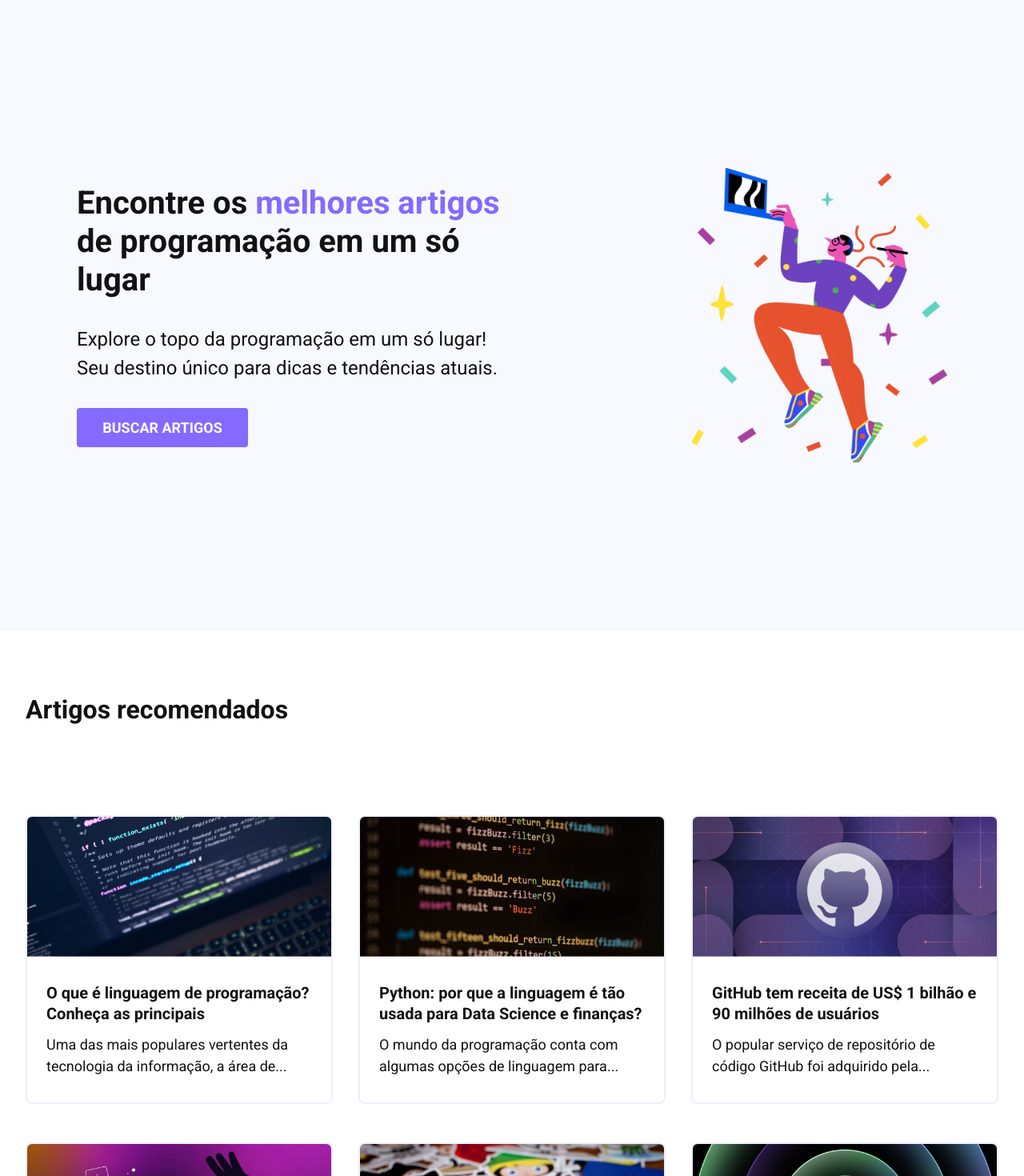
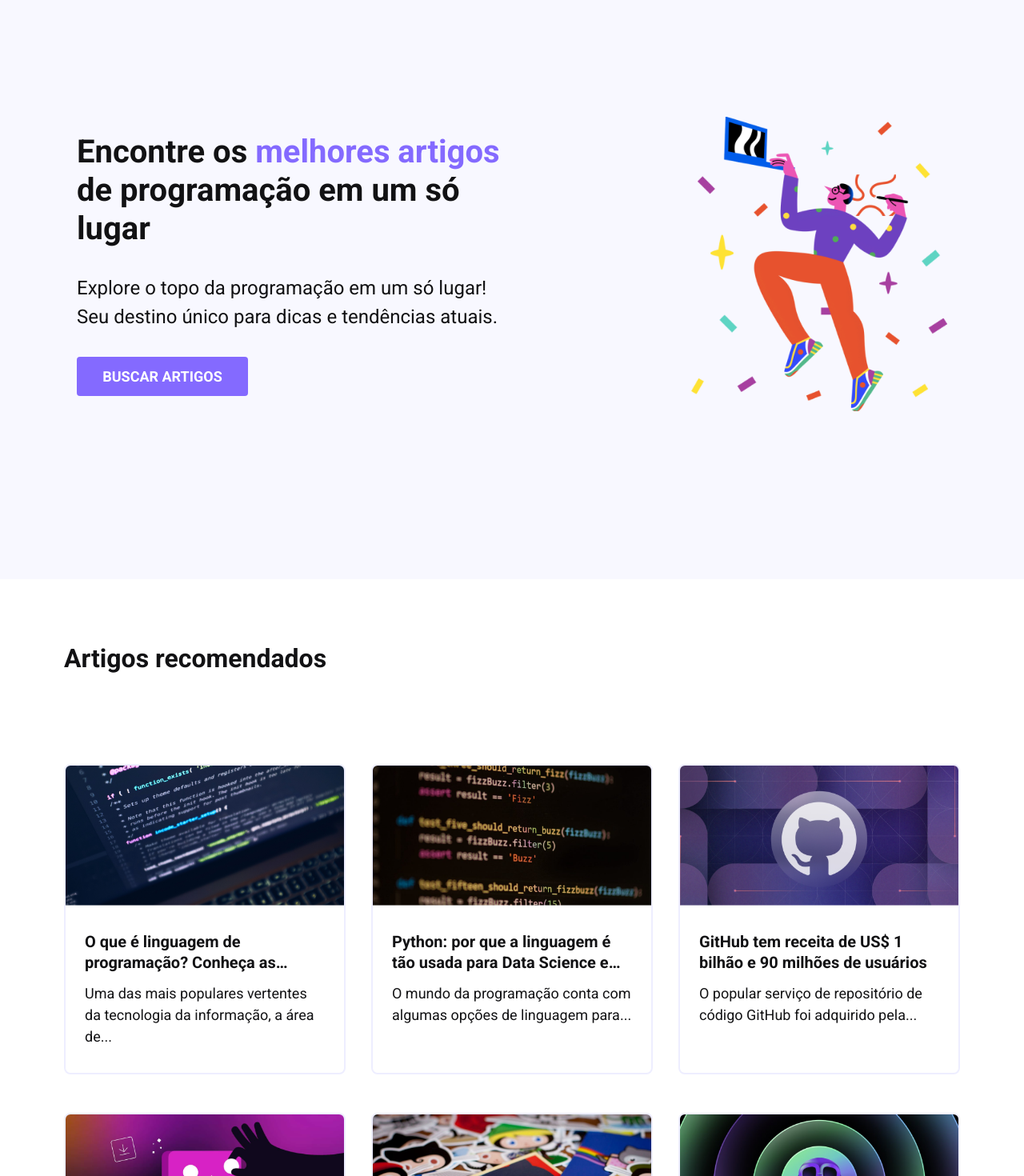
Before and after one commit to digitalcollegebr/desafio, a React (Vite) app: page / in a window 1280 px wide. Shown: the top 1470 px of the page at 80% size. Built offline with nearby package versions, Linux system fonts and the light colour scheme.

Commit message:
Fix: layout fixed, still need to make it responsive

```diff
--- a/src/components/ArticleSection/style.css
+++ b/src/components/ArticleSection/style.css
@@ -16,9 +16,10 @@
   gap: 2rem;
 }
 
+
 @media screen and (min-width: 768px) {
   .article-section {
-  padding: 5rem 0;
+  padding: 5rem 5rem;
 }
 .article-section h2 {
   font-size: 1.75rem;
--- a/src/components/Header/style.css
+++ b/src/components/Header/style.css
@@ -86,7 +86,7 @@ header {
   .header-content {
    flex-direction: row-reverse;
    gap: 235px;
-   padding: 4em;
+   padding: 0em 4em 4em 4em;
   }
   .header-image {
     margin-bottom: 0;
```
